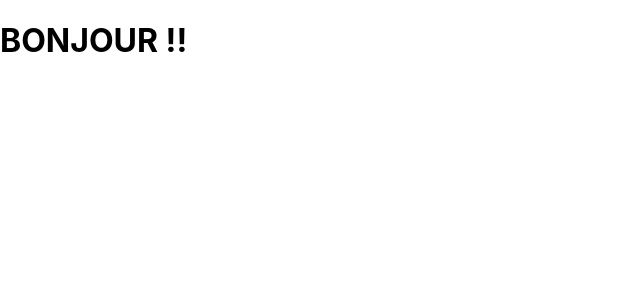
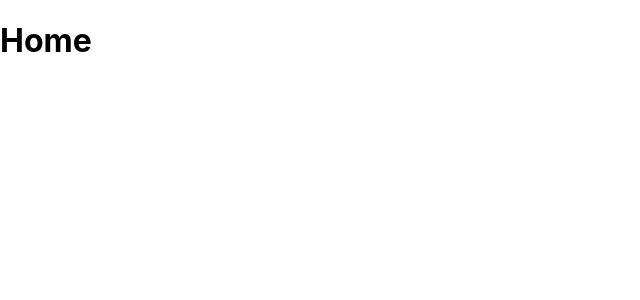
Before and after one commit to Hamza-ARROUBAT/facebook-clone, a React (Create React App) app: page / in a window 1280 px wide. Shown: the top 300 px of the page, without its empty margins (0-640 px from the left). Built offline with nearby package versions, Linux system fonts and the light colour scheme.

Commit message:
addedLayouts

```diff
--- a/src/App.js
+++ b/src/App.js
@@ -1,8 +1,29 @@
+import { useState } from "react";
+import { BrowserRouter as Router, Route, Switch } from "react-router-dom";
+import ConnectedAppLayout from "./ConnectedAppLayout";
+import DisconnectedAppLayout from "./DisconnectedAppLayout";
+import Home from "./pages/connected/Home";
+
 function App() {
+
+  const [isConnected, setIsConnected] = useState(true)
+
   return (
-    <div>
-      <h1>BONJOUR !!</h1>
-    </div>
+    <Router>
+      {isConnected ? (
+        <ConnectedAppLayout>
+          <Switch>
+            <Route path="/" component={Home} />
+          </Switch>
+        </ConnectedAppLayout>
+      ) : (
+        <DisconnectedAppLayout>
+          <Switch>
+            <Route path="/" component={Home} />
+          </Switch>
+        </DisconnectedAppLayout>
+      )}
+    </Router>
   );
 }
 
--- a/src/ConnectedAppLayout.js
+++ b/src/ConnectedAppLayout.js
@@ -1,9 +1,9 @@
 import React from 'react'
 
-function ConnectedAppLayout() {
+function ConnectedAppLayout({ children }) {
   return (
     <div>
-
+      { children }
     </div>
   )
 }
--- /dev/null
+++ b/src/DisconnectedAppLayout.js
@@ -0,0 +1,7 @@
+import React from "react";
+
+function DisconnectedAppLayout({ children }) {
+  return <div>{children}</div>;
+}
+
+export default DisconnectedAppLayout;
--- /dev/null
+++ b/src/pages/connected/Home.js
@@ -0,0 +1,11 @@
+import React from 'react'
+
+function Home() {
+  return (
+    <div>
+      <h1>Home</h1>
+    </div>
+  )
+}
+
+export default Home
```
Also changed, not shown: src/pages/notConnected/Login.js (added, +11 -0 lines).
